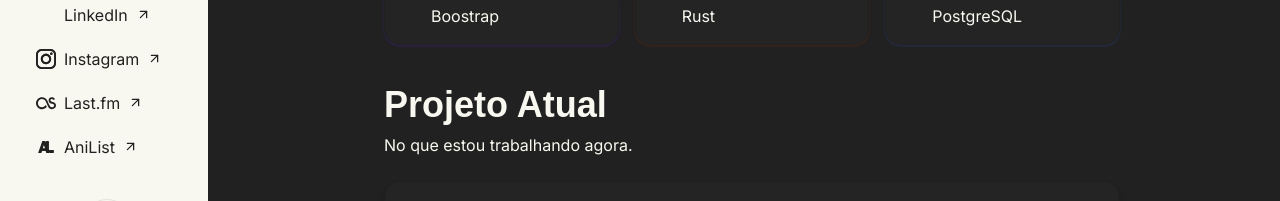
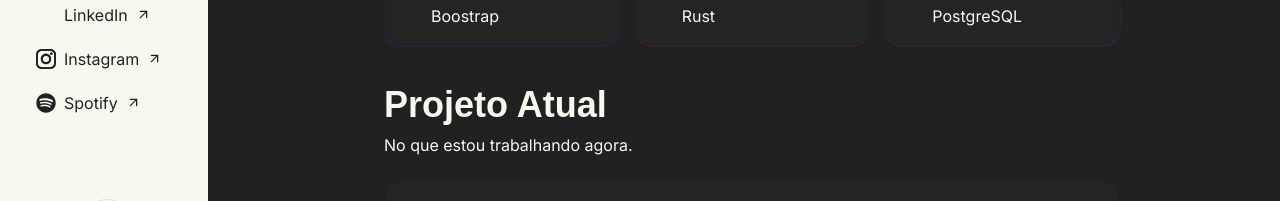
Before and after one commit to Spyei/new-portfolio, a Next.js app: page / in a window 1280 px wide. Shown: the part 493-694 px from the top of the page. Built offline with nearby package versions, Linux system fonts and the light colour scheme; some icons are missing; a web font is replaced by a local one.

Commit message:
chore: sidebar links

```diff
--- a/src/components/sidebar/index.tsx
+++ b/src/components/sidebar/index.tsx
@@ -77,33 +77,16 @@ export default function Sidebar() {
 						/>
 						<Option
 							link
-							href="https://www.last.fm/user/spyeicaio"
-							title="Last.fm"
+							href="https://open.spotify.com/user/31z6rizzti7ttwtyfoyewqozpicq"
+							title="Spotify"
 							icon={
 								<Image
 									src={
 										theme === "dark"
-											? "/icons/lastfmc.svg"
-											: "/icons/lastfm.svg"
+											? "/icons/spotifyc.svg"
+											: "/icons/spotify.svg"
 									}
-									alt="Last.fm icon"
-									width={20}
-									height={20}
-								/>
-							}
-						/>
-						<Option
-							link
-							href="https://anilist.co/user/spyei"
-							title="AniList"
-							icon={
-								<Image
-									src={
-										theme === "dark"
-											? "/icons/anilistc.svg"
-											: "/icons/anilist.svg"
-									}
-									alt="AniList icon"
+									alt="Instagram icon"
 									width={20}
 									height={20}
 								/>
```
Also changed, not shown: public/icons/spotify.svg (added), public/icons/spotifyc.svg (added).
